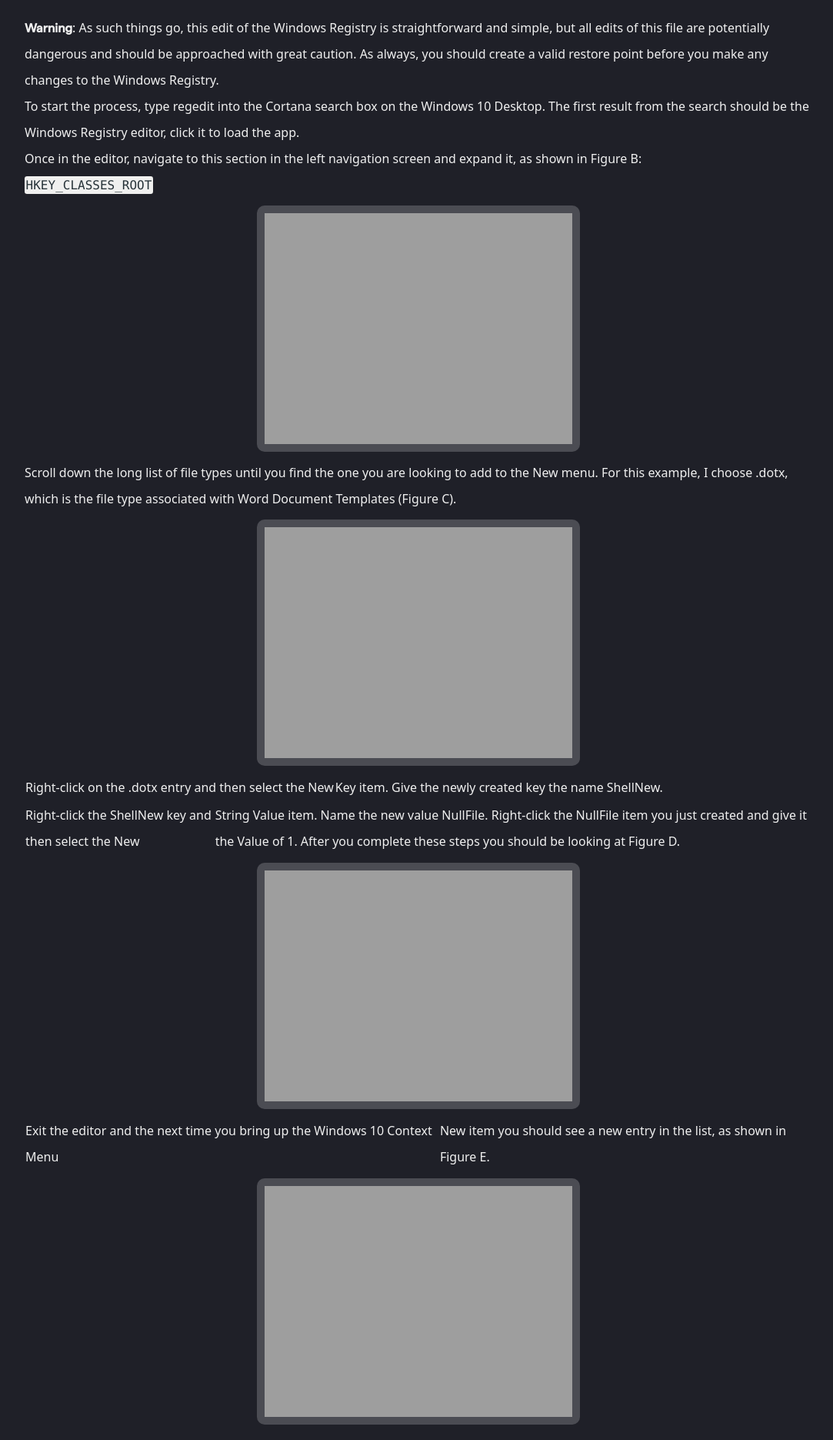
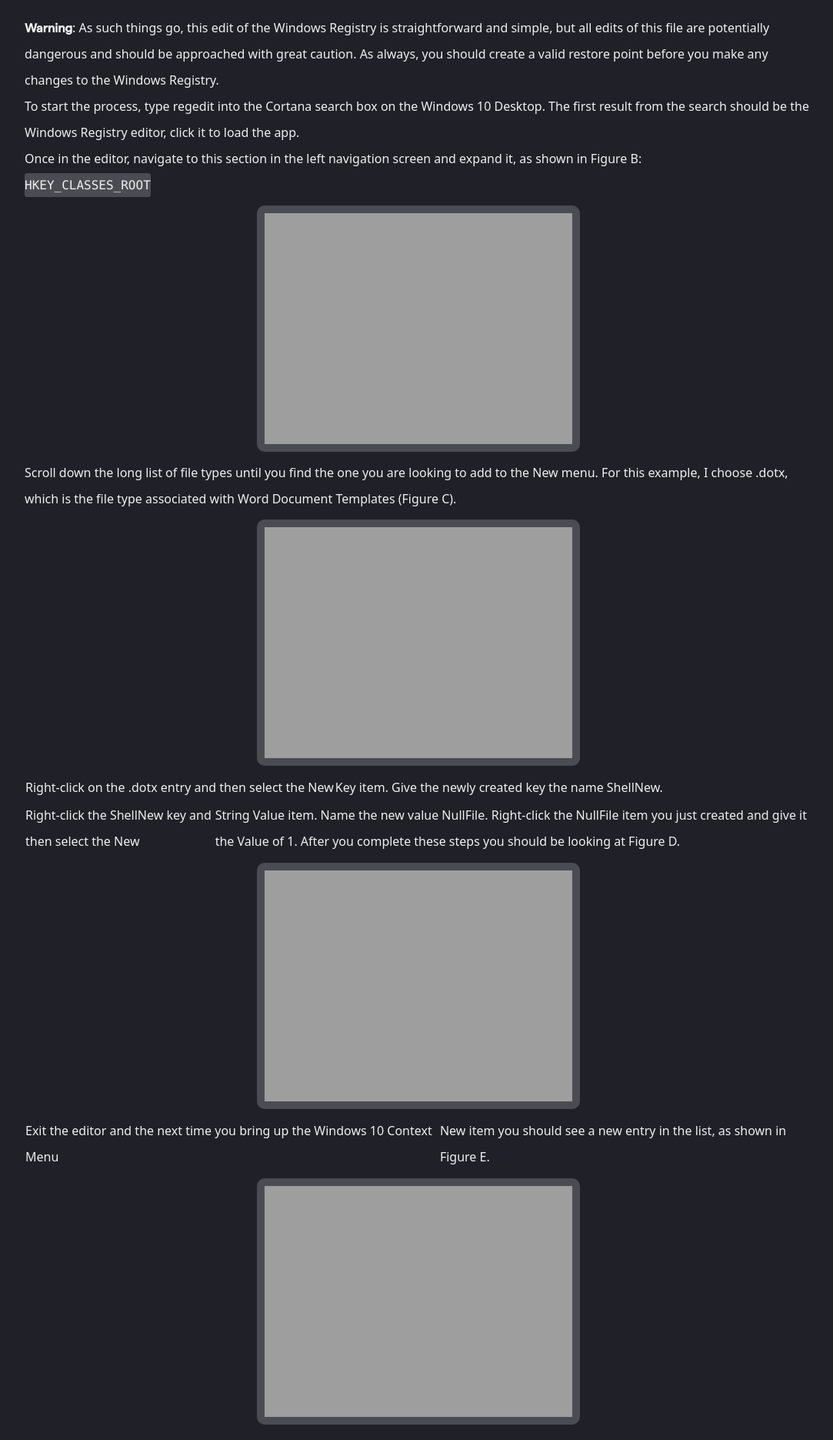
Before and after one commit to Meniny/lsy.art, a Jekyll site: the page built from _posts/2020-10-24-add_new_file_type_to_win10.md, in a window 1280 px wide. Shown: the part 1045-2916 px from the top of the page at 77% size, without its empty margins (96-1179 px from the left). Built offline with Jekyll 4.4.1, drawn with Linux system fonts in a browser that asks for light colours; some web fonts are replaced.

Commit message:
css:post-content

```diff
--- a/assets/css/post-content.css
+++ b/assets/css/post-content.css
@@ -18,7 +18,9 @@
 }
 
 .post-content code {
-	padding: 6px 0;
+	padding: 6px 0 !important;
+	background-color: #4b4c53 !important;
+	color: #f0f0f0 !important;
 }
 
 .post-content ul,
```
